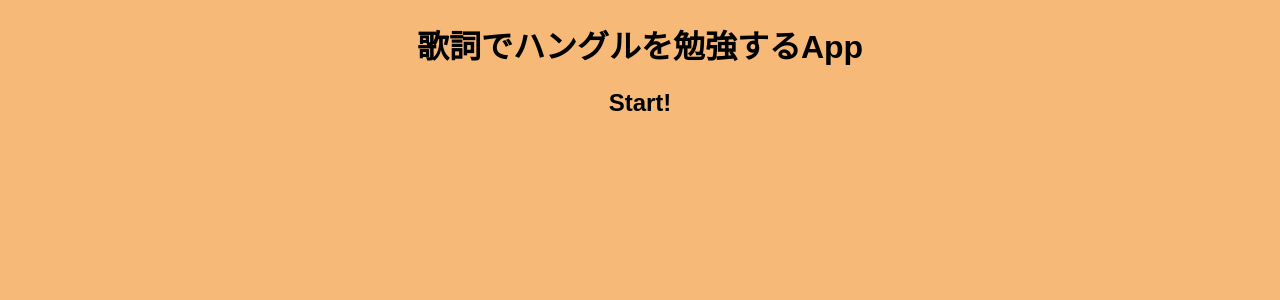
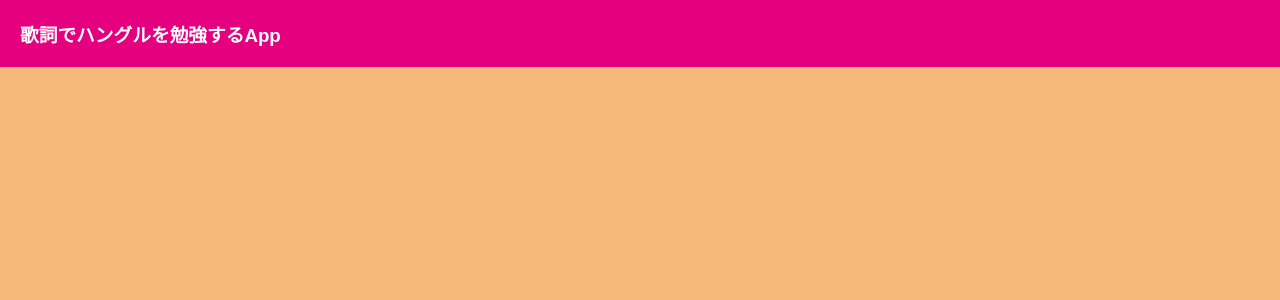
Before and after one commit to pchm13/studyHangul, a React (Create React App) app: page / in a window 1280 px wide. Shown: the top 300 px of the page. Built offline with nearby package versions, Linux system fonts and the light colour scheme.

Commit message:
ヘッダー部分作成

```diff
--- a/src/App.jsx
+++ b/src/App.jsx
@@ -1,10 +1,13 @@
 import "./styles.css";
 
-export default function App() {
+const App = () => {
   return (
-    <div className="App">
-      <h1>歌詞でハングルを勉強するApp</h1>
-      <h2>Start!</h2>
-    </div>
+    <>
+        <header>
+            <h3>歌詞でハングルを勉強するApp</h3>
+        </header>
+    </>
   );
 }
+
+export default App
--- a/src/index.js
+++ b/src/index.js
@@ -1,6 +1,5 @@
 import { StrictMode } from "react";
 import { createRoot } from "react-dom/client";
-
 import App from "./App";
 
 const rootElement = document.getElementById("root");
--- a/src/styles.css
+++ b/src/styles.css
@@ -1,8 +1,16 @@
 * {
+  margin: 0;
+  padding: 0;
+}
+
+body {
   background-color: #f7b977;
 }
 
-.App {
+header {
   font-family: sans-serif;
-  text-align: center;
+  text-align: left;
+  background-color: #e4007f;
+  color: #ffffff;
+  padding: 20px;
 }
```
